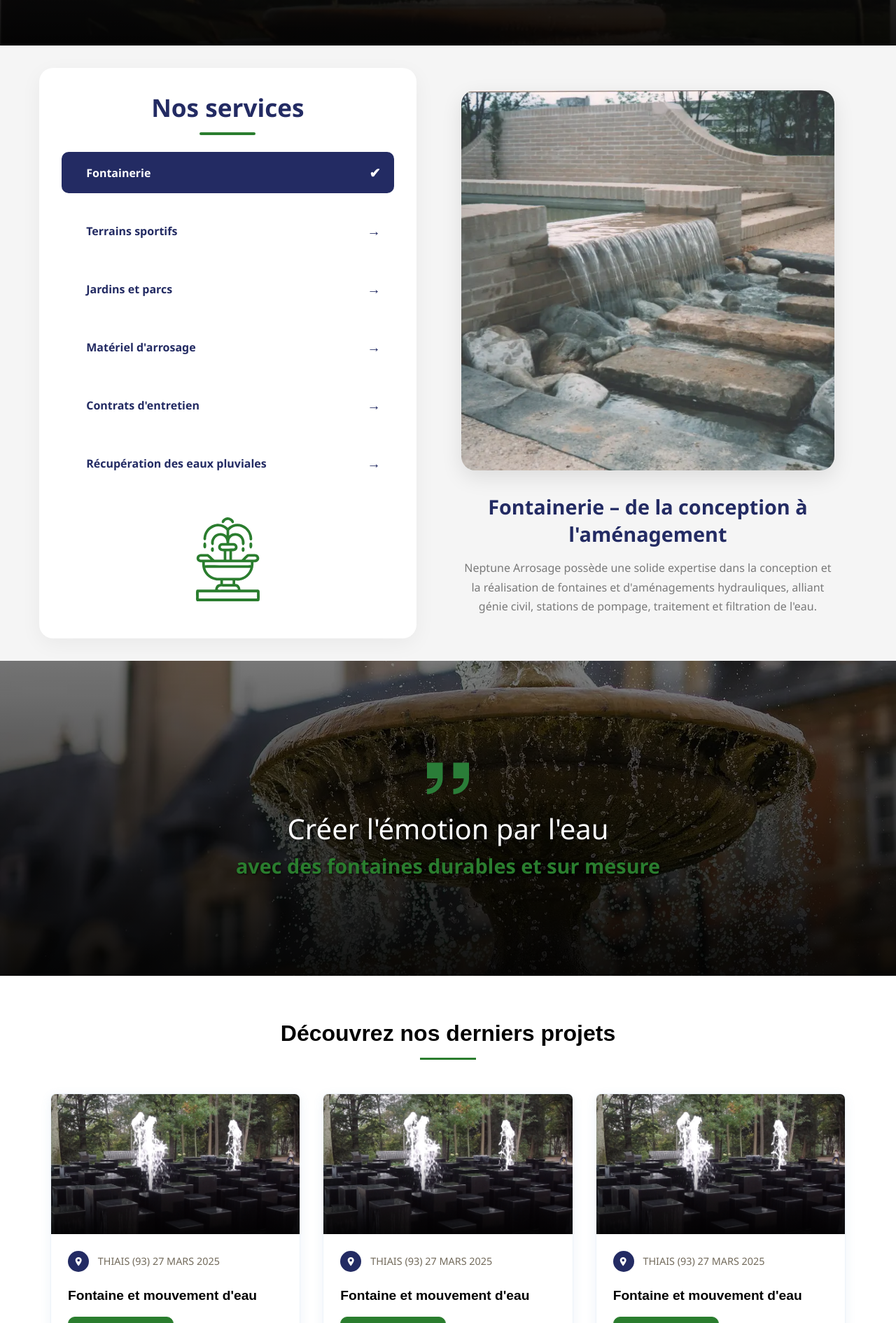
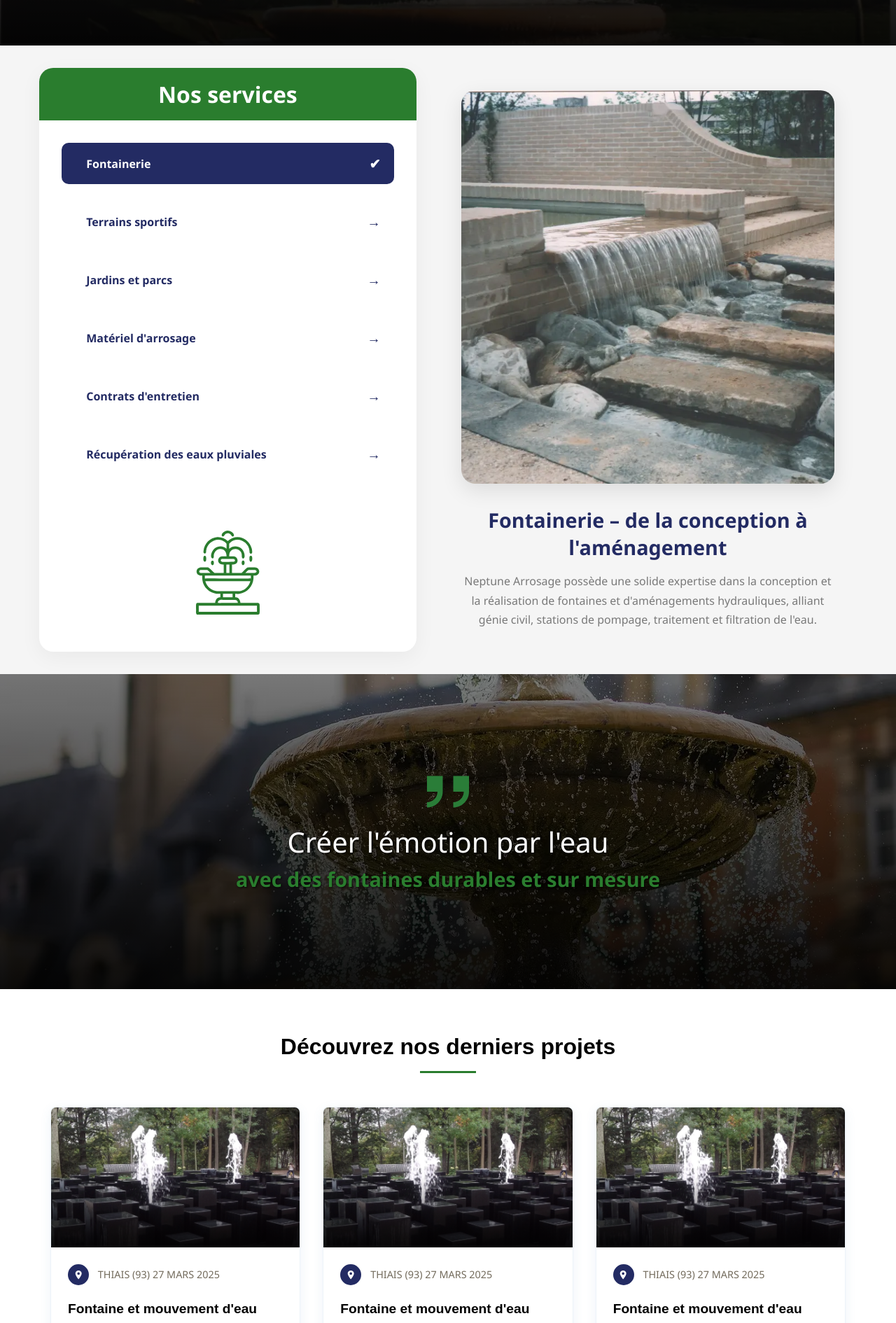
Before and after one commit to Jordan-celton/Neptune-Arrosage, a React (Vite) app in the folder mon-projet/: page /services in a window 1280 px wide. Shown: the part 430-2320 px from the top of the page at 70% size. Built offline with nearby package versions, Linux system fonts and the light colour scheme.

Commit message:
feat: Ajout de plusieurs projets dans ProjectGallery et mise à jour du titre de la section dans ServiceList

```diff
--- a/mon-projet/src/components/ServicesPage/ProjectGallery.jsx
+++ b/mon-projet/src/components/ServicesPage/ProjectGallery.jsx
@@ -9,6 +9,27 @@ import { IoLocationSharp } from "react-icons/io5";
 
 const ProjectGallery = () => {
   const projects = [
+    {
+      icon: <IoLocationSharp className="project-icon" />,
+      date: "THIAIS (93) 27 MARS 2025",
+      title: "Fontaine et mouvement d'eau",
+      link: "#",
+      image: image1,
+    },
+    {
+      icon: <IoLocationSharp className="project-icon" />,
+      date: "THIAIS (93) 27 MARS 2025",
+      title: "Fontaine et mouvement d'eau",
+      link: "#",
+      image: image1,
+    },
+    {
+      icon: <IoLocationSharp className="project-icon" />,
+      date: "THIAIS (93) 27 MARS 2025",
+      title: "Fontaine et mouvement d'eau",
+      link: "#",
+      image: image1,
+    },
     {
       icon: <IoLocationSharp className="project-icon" />,
       date: "THIAIS (93) 27 MARS 2025",
--- a/mon-projet/src/components/ServicesPage/ServiceList.jsx
+++ b/mon-projet/src/components/ServicesPage/ServiceList.jsx
@@ -3,7 +3,7 @@ import "../../styles/ServicesPage/ServiceList.css";
 
 const ServiceList = ({ services, selectedService, setSelectedService }) => (
   <>
-    <h2 className="section-title">Nos services</h2>
+    <h2 className="section-services-title">Nos services</h2>
     <ul className="services-list">
       {services.map((service) => {
         const slug = service.name
--- a/mon-projet/src/styles/ServicesPage/ServiceList.css
+++ b/mon-projet/src/styles/ServicesPage/ServiceList.css
@@ -3,17 +3,21 @@
     flex: 1 1 45%;
     background-color: var(--light-bg);
     border-radius: 20px;
-    padding: 2rem;
+    padding: 0 0 2rem;
     box-shadow: 0 8px 30px rgba(0, 0, 0, 0.05);
     display: flex;
     flex-direction: column;
     justify-content: center;
 }
 
-.section-title {
+.section-services-title {
     font-size: 2rem;
-    color: var(--primary);
-    margin-bottom: 2rem;
+    background-color: var(--secondary);
+    padding: 1rem 0;
+    font-weight: 600;
+    border-radius: 20px 20px 0 0;
+    color: var(--light-bg);
+    margin-bottom: 0;
     text-align: center;
 }
 
@@ -23,7 +27,7 @@
     gap: 1.5rem;
     list-style: none;
     margin-bottom: 3rem;
-    padding: 0;
+    padding: 2rem;
 }
 
 .service-item {
@@ -44,7 +48,6 @@
     width: 100%;
     color: inherit;
     font-weight: 600;
-    text-decoration: none;
 }
 
 .service-item.active {
```
